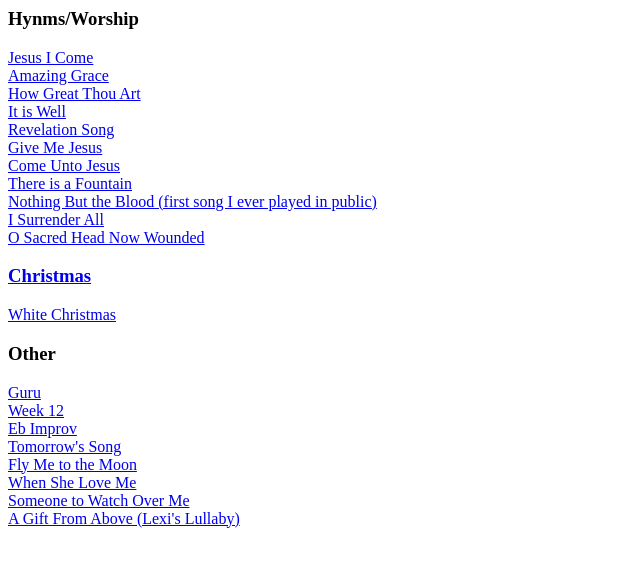
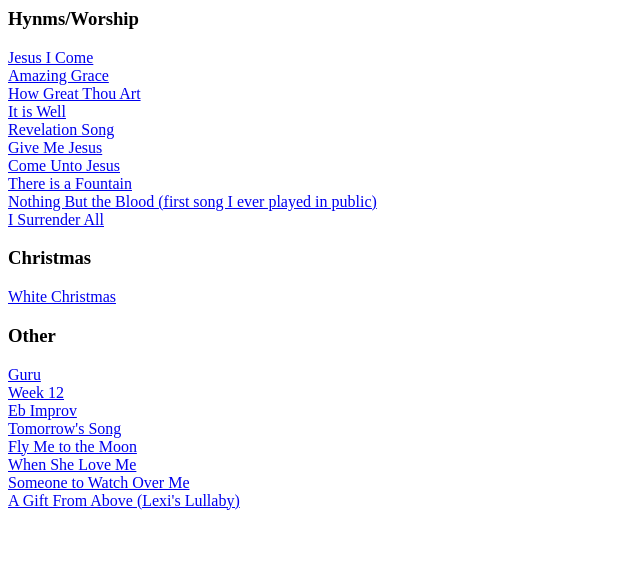
Before and after one commit to markowens/media, a plain HTML site: page docs/kbd/index2.html in a window 1280 px wide. Shown: the whole page, without its empty margins (0-640 px from the left). Drawn offline with Linux system fonts and the light colour scheme.

Commit message:
removed o sacred head due to bounce error

```diff
--- a/docs/kbd/index2.html
+++ b/docs/kbd/index2.html
@@ -23,8 +23,6 @@
 <a href="./nothing-but-the-blood.mp3">Nothing But the Blood (first song I ever played in public)</a>
 <br/>
 <a href="./i-surrender-all.mp3">I Surrender All</a>
-<br/>
-<a href="./o-sacred-head.mp3">O Sacred Head Now Wounded</>
 <br/>
 
 <p/>
```
